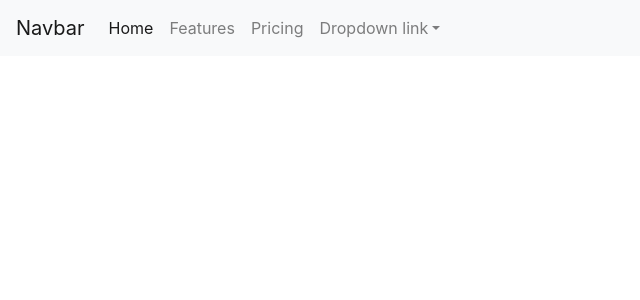
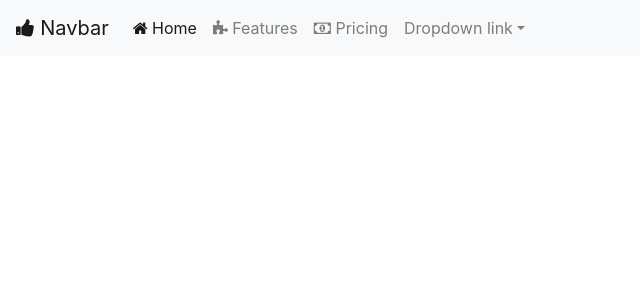
Before and after one commit to codetoaj/react-ready-to-go, a React app: page / in a window 1280 px wide. Shown: the top 300 px of the page, without its empty margins (0-640 px from the left). Built offline with nearby package versions, Linux system fonts and the light colour scheme.

Commit message:
Fontawesome configuration

```diff
--- a/package.json
+++ b/package.json
@@ -26,6 +26,7 @@
     "eslint-plugin-jsx-a11y": "6.1.2",
     "eslint-plugin-react": "7.11.1",
     "file-loader": "2.0.0",
+    "font-awesome": "^4.7.0",
     "fork-ts-checker-webpack-plugin-alt": "0.4.14",
     "fs-extra": "7.0.0",
     "html-webpack-plugin": "4.0.0-alpha.2",
--- a/src/components/header.js
+++ b/src/components/header.js
@@ -5,20 +5,22 @@ class Header extends Component {
     return (
       <header>
         <nav className="navbar navbar-expand-lg navbar-light bg-light">
-          <a className="navbar-brand" href="#">Navbar</a>
+          <a className="navbar-brand" href="#">
+            <i className="fa fa-thumbs-up"></i> Navbar
+          </a>
           <button className="navbar-toggler" type="button" data-toggle="collapse" data-target="#navbarNavDropdown" aria-controls="navbarNavDropdown" aria-expanded="false" aria-label="Toggle navigation">
             <span className="navbar-toggler-icon"></span>
           </button>
           <div className="collapse navbar-collapse" id="navbarNavDropdown">
             <ul className="navbar-nav">
               <li className="nav-item active">
-                <a className="nav-link" href="#">Home <span className="sr-only">(current)</span></a>
+                <a className="nav-link" href="#"><i class="fa fa-home"></i> Home <span className="sr-only">(current)</span></a>
               </li>
               <li className="nav-item">
-                <a className="nav-link" href="#">Features</a>
+                <a className="nav-link" href="#"><i class="fa fa-puzzle-piece"></i> Features</a>
               </li>
               <li className="nav-item">
-                <a className="nav-link" href="#">Pricing</a>
+                <a className="nav-link" href="#"><i class="fa fa-money"></i> Pricing</a>
               </li>
               <li className="nav-item dropdown">
                 <a className="nav-link dropdown-toggle" href="#" id="navbarDropdownMenuLink" data-toggle="dropdown" aria-haspopup="true" aria-expanded="false">
--- a/src/index.js
+++ b/src/index.js
@@ -5,6 +5,7 @@ import App from './components/App';
 import * as serviceWorker from './serviceWorker';
 import 'bootstrap/scss/bootstrap.scss';
 import 'bootstrap/dist/js/bootstrap.min.js';
+import 'font-awesome/scss/font-awesome.scss';
 
 ReactDOM.render(<App />, document.getElementById('root'));
 
```
Also changed, not shown: 1 other file (tests, documents, lock files or other folders).
